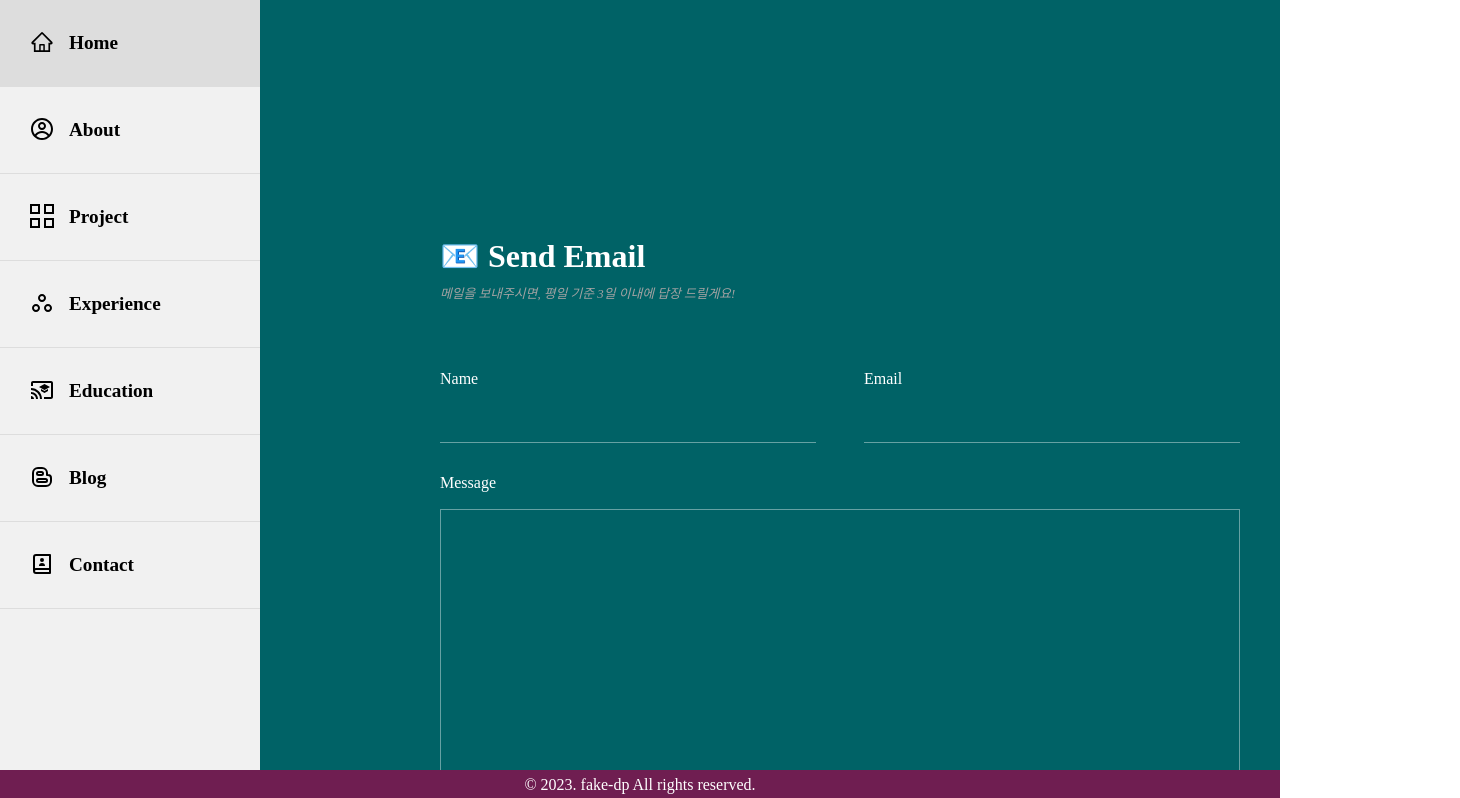
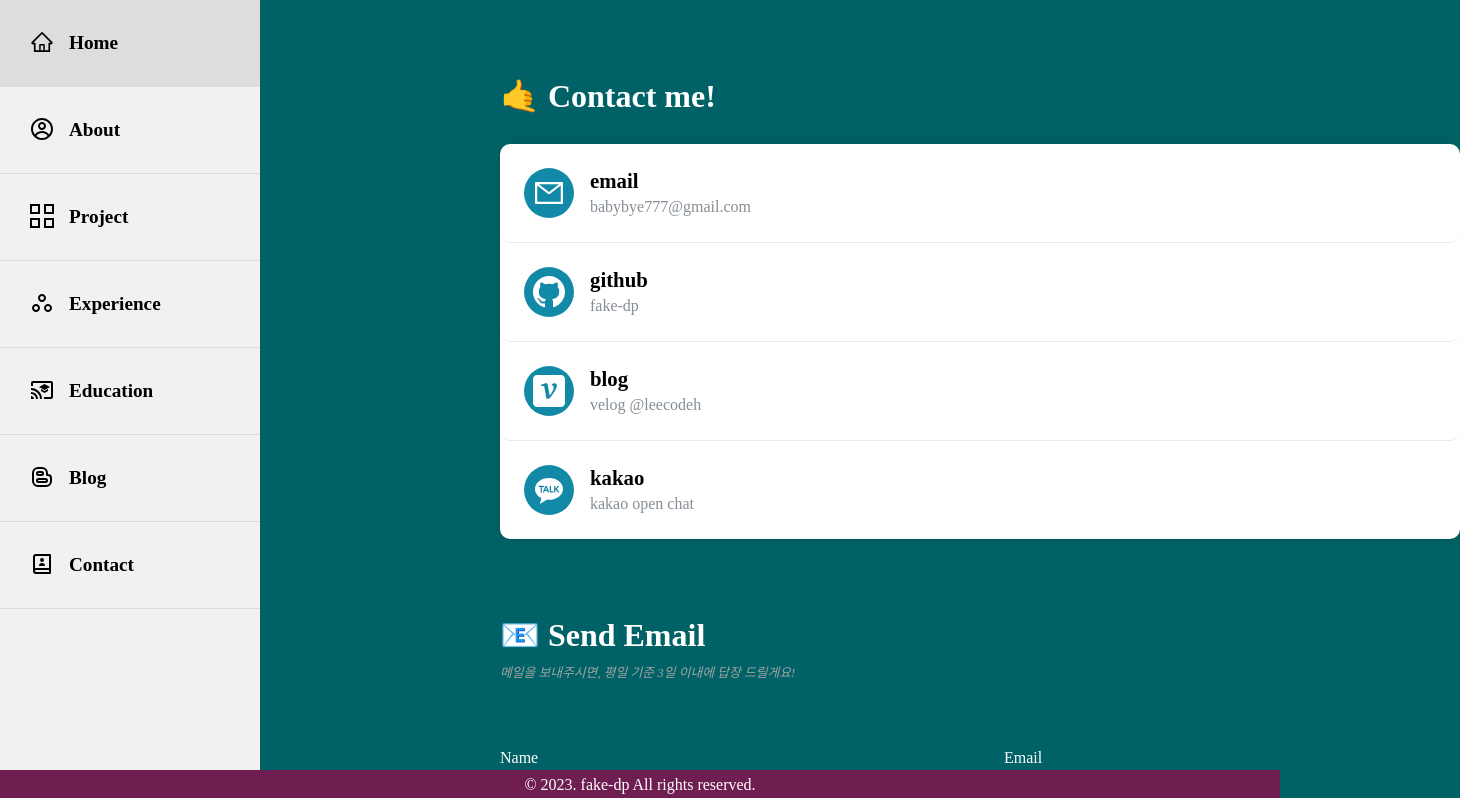
Before and after one commit to fake-dp/myWepsite, a React (Create React App) app in the folder client/: page /contact in a window 1280 px wide. Shown: the top 798 px of the page, 1460 px wide, since content can reach past the window. Built offline with nearby package versions, Linux system fonts and the light colour scheme; no server answers.

Commit message:
contact done

```diff
--- a/client/src/components/EmailForm.tsx
+++ b/client/src/components/EmailForm.tsx
@@ -1,6 +1,5 @@
 import React, { useRef } from "react";
 import emailjs from "@emailjs/browser";
-import styled from "styled-components";
 import * as S from "../style/contactStyled";
 const EmailForm = () => {
   const form = React.useRef(null);
@@ -41,7 +40,7 @@ const EmailForm = () => {
 
   return (
     <S.EmailFormWrapper>
-      <S.EmailText>📧 Send Email</S.EmailText>
+      <S.TitleText>📧 Send Email</S.TitleText>
       <S.EmailSubtext>
         메일을 보내주시면, 평일 기준 3일 이내에 답장 드릴게요!
       </S.EmailSubtext>
--- a/client/src/components/layout/Layout.tsx
+++ b/client/src/components/layout/Layout.tsx
@@ -3,7 +3,7 @@ import styled from "styled-components";
 import Footer from "../Footer";
 
 const MainBodyLayout = styled.div`
-  margin-left: 200px;
+  margin-left: 260px;
 `;
 
 function Layout({ children }: any) {
--- a/client/src/pages/Contact.tsx
+++ b/client/src/pages/Contact.tsx
@@ -1,8 +1,62 @@
 import EmailForm from "../components/EmailForm";
 import * as S from "../style/contactStyled";
+import { SiVelog } from "react-icons/si";
+import { RiKakaoTalkFill } from "react-icons/ri";
+import { AiOutlineMail } from "react-icons/ai";
+import { BsGithub } from "react-icons/bs";
+
 const Contact = () => {
+  const contackInfo = [
+    {
+      icon: <AiOutlineMail />,
+      social: "email",
+      link: "babybye777@gmail.com",
+      href: "mailto:babybye777@gmail.com",
+    },
+    {
+      icon: <BsGithub />,
+      social: "github",
+      link: "fake-dp",
+      href: "https://github.com/fake-dp",
+    },
+
+    {
+      icon: <SiVelog />,
+      social: "blog",
+      link: "velog @leecodeh",
+      href: "https://velog.io/@leecodeh",
+    },
+
+    {
+      icon: <RiKakaoTalkFill />,
+      social: "kakao",
+      link: "kakao open chat",
+      href: "https://open.kakao.com/o/scu5eL8e",
+    },
+  ];
+
   return (
     <S.ContactBackground>
+      <S.ContactMyWrapper>
+        <S.TitleText>🤙 Contact me!</S.TitleText>
+        <S.InfoBox>
+          {contackInfo.map((info, index) => {
+            return (
+              <S.InfoWrapper key={index}>
+                <div>
+                  <S.IconSpan>{info.icon}</S.IconSpan>
+                </div>
+                <div>
+                  <S.InfoText>{info.social}</S.InfoText>
+                  <S.InfoLink href={info.href} target="_blank">
+                    {info.link}
+                  </S.InfoLink>
+                </div>
+              </S.InfoWrapper>
+            );
+          })}
+        </S.InfoBox>
+      </S.ContactMyWrapper>
       <EmailForm />
     </S.ContactBackground>
   );
--- a/client/src/style/contactStyled.tsx
+++ b/client/src/style/contactStyled.tsx
@@ -4,6 +4,69 @@ export const ContactBackground = styled.div`
   width: 100%;
   height: 100%;
   background-color: #006266;
+  min-width: 1200px;
+`;
+
+export const ContactMyWrapper = styled.div`
+  padding-left: 15rem;
+  padding-top: 5rem;
+`;
+
+export const InfoBox = styled.div`
+  margin-top: 2rem;
+  display: flex;
+  flex-direction: column;
+  width: 100%;
+  height: 100%;
+  background-color: #fff;
+  border-radius: 10px;
+  box-shadow: 0 0 10px 0 rgba(0, 0, 0, 0.1);
+  min-width: 800px;
+  max-width: 1000px;
+`;
+
+export const InfoWrapper = styled.div`
+  display: flex;
+  border-radius: 10px;
+  padding: 1.5rem;
+  align-items: center;
+  border-bottom: 1px solid #e9ecef;
+  :last-child {
+    border-bottom: none;
+  }
+  &:hover {
+    background-color: #f8f9fa;
+  }
+`;
+
+export const IconSpan = styled.span`
+  width: 50px;
+  height: 50px;
+  margin-right: 1rem;
+  background-color: #1289a7;
+  display: flex;
+  align-items: center;
+  border-radius: 50%;
+  > svg {
+    margin: 0 auto;
+    font-size: 2rem;
+    color: #fff;
+  }
+`;
+
+export const InfoText = styled.p`
+  font-size: 1.3rem;
+  font-weight: 600;
+  margin-bottom: 0.5rem;
+`;
+
+export const InfoLink = styled.a`
+  font-size: 1rem;
+  color: #868e96;
+  text-decoration: none;
+  &:hover {
+    text-decoration: underline;
+  }
 `;
 
 export const FormStyle = styled.form`
@@ -16,19 +79,20 @@ export const FormStyle = styled.form`
 
 export const EmailFormWrapper = styled.div`
   height: 100%;
-  padding: 15rem;
+  padding-left: 15rem;
+  padding-top: 5rem;
   /* background-color: #006266; */
   display: flex;
   flex-direction: column;
   color: #fff;
 `;
 
-export const EmailText = styled.h1`
+export const TitleText = styled.h1`
   color: #fff;
   font-size: 2rem;
   font-weight: 600;
   width: 100%;
-  min-width: 250px;
+  min-width: 500px;
 `;
 
 export const EmailSubtext = styled.p`
@@ -100,6 +164,7 @@ export const ContactTextArea = styled.textarea`
 export const ContactSumbitBtn = styled.input`
   box-sizing: border-box;
   height: 3em;
+  margin-bottom: 5rem;
   cursor: pointer;
   min-width: 800px;
   max-width: 1000px;
```
